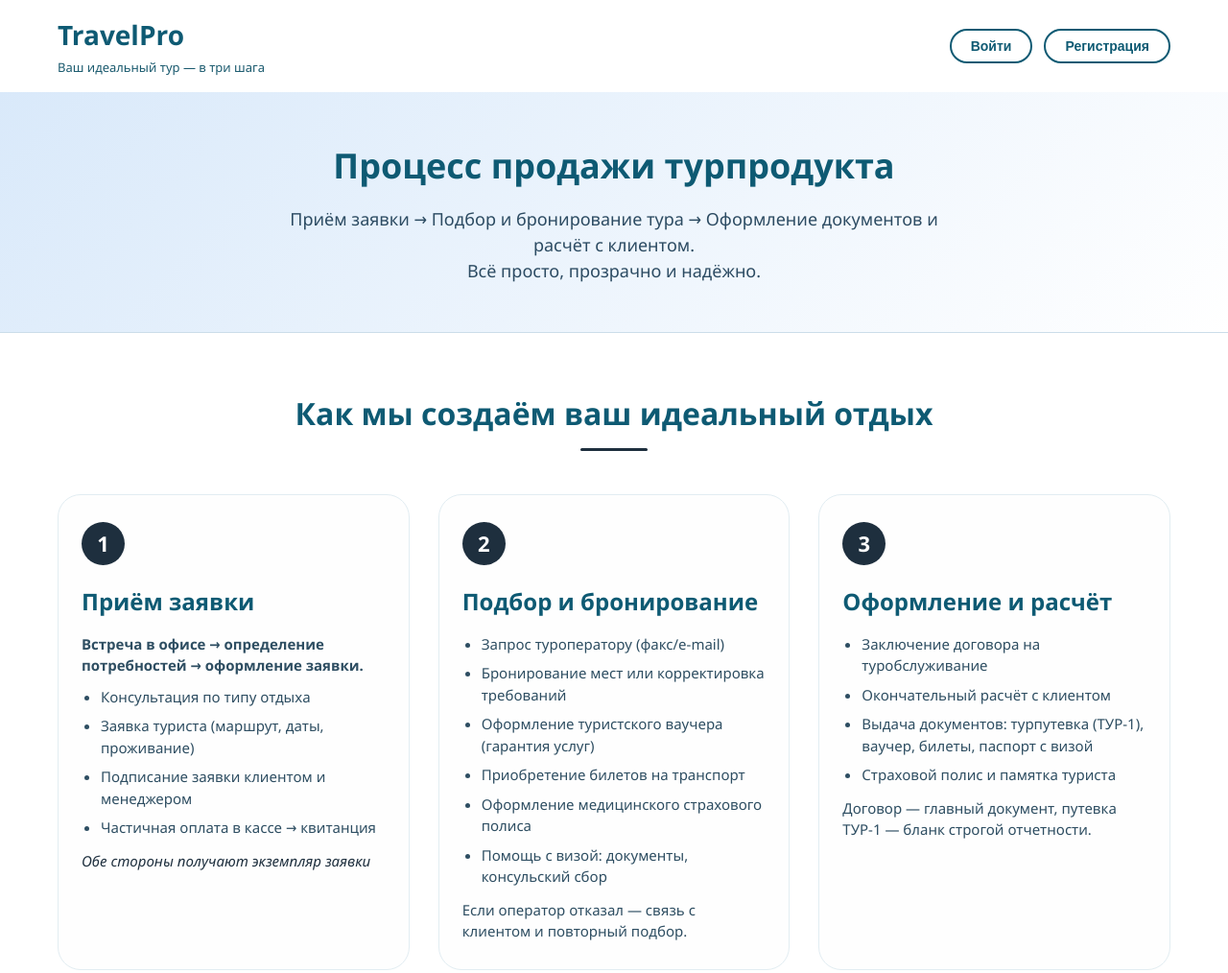
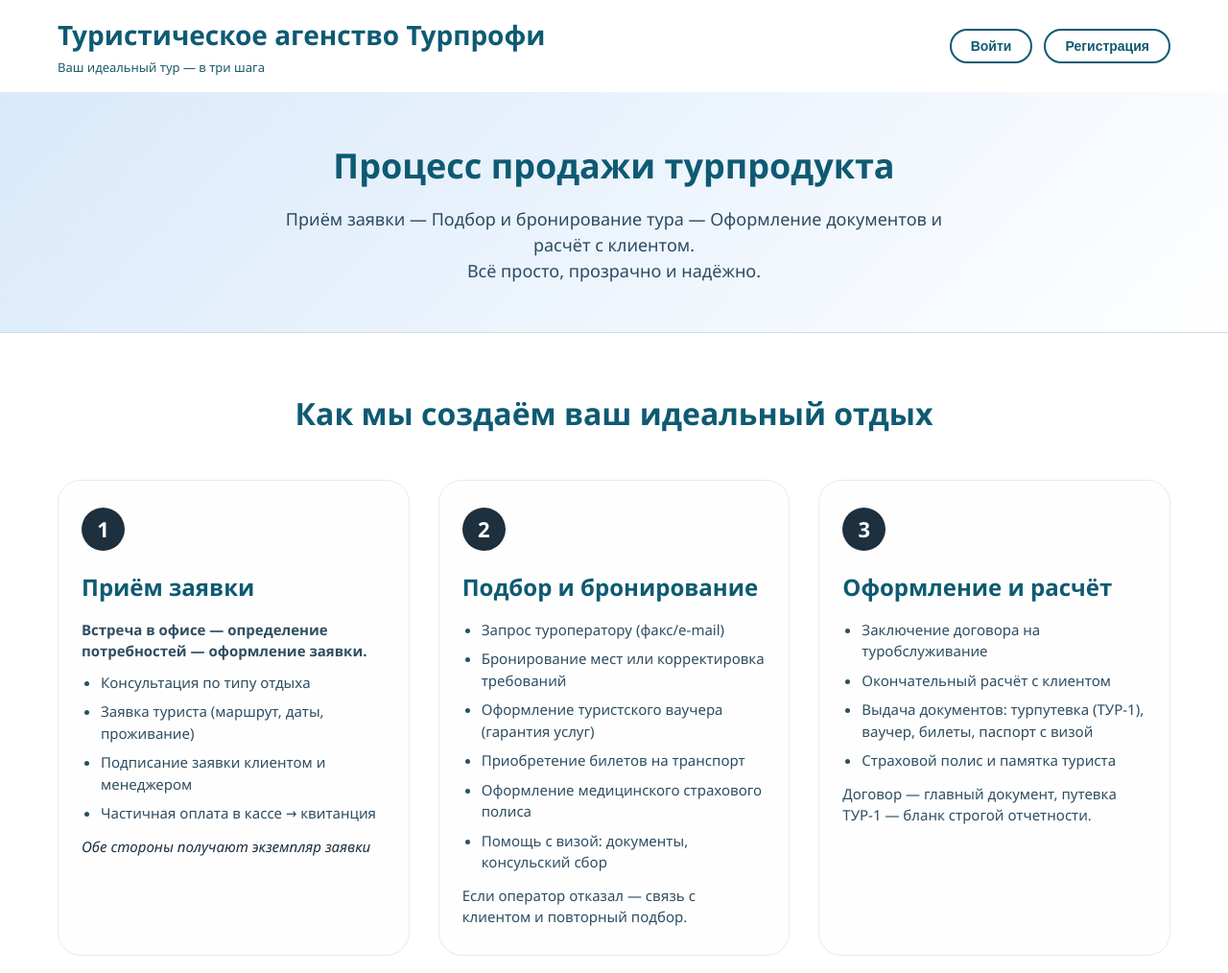
Before and after one commit to Evelina-25/-, a website: page frontend/chief/chief.html in a window 1280 px wide. Shown: the top 1014 px of the page at 96% size. Drawn offline with Linux system fonts and the light colour scheme.

Commit message:
название русское

```diff
--- a/frontend/chief/chief.css
+++ b/frontend/chief/chief.css
@@ -115,16 +115,6 @@
     position: relative;
   }
 
-  .section-title:after {
-    content: "";
-    display: block;
-    width: 70px;
-    height: 3px;
-    background-color: #1e2f3e;
-    margin: 12px auto 0;
-    border-radius: 3px;
-  }
-
   .steps-grid {
     display: flex;
     flex-wrap: wrap;
@@ -138,13 +128,11 @@
     padding: 28px 24px;
     flex: 1;
     min-width: 260px;
-    transition: transform 0.2s;
+
     border: 1px solid #e2edf2;
   }
 
-  .step-card:hover {
-    transform: translateY(-5px);
-  }
+
 
   .step-number {
     background-color: #1e2f3e;
--- a/frontend/chief/chief.html
+++ b/frontend/chief/chief.html
@@ -10,7 +10,7 @@
   <header class="header">
     <div class="container header-inner">
       <div class="logo">
-        <h1>TravelPro</h1>
+        <h1>Туристическое агенство Турпрофи</h1>
         <p>Ваш идеальный тур — в три шага</p>
       </div>
       <div class="auth-buttons">
@@ -22,7 +22,7 @@
   <section class="hero">
     <div class="container">
       <h2>Процесс продажи турпродукта</h2>
-      <p>Приём заявки → Подбор и бронирование тура → Оформление документов и расчёт с клиентом.<br>
+      <p>Приём заявки — Подбор и бронирование тура — Оформление документов и расчёт с клиентом.<br>
       Всё просто, прозрачно и надёжно.</p>
     </div>
   </section>
@@ -34,7 +34,7 @@
         <div class="step-card">
           <div class="step-number">1</div>
           <h3> Приём заявки</h3>
-          <p><strong>Встреча в офисе → определение потребностей → оформление заявки.</strong></p>
+          <p><strong>Встреча в офисе — определение потребностей — оформление заявки.</strong></p>
           <ul>
             <li>Консультация по типу отдыха</li>
             <li>Заявка туриста (маршрут, даты, проживание)</li>
```
Also changed, not shown: frontend/Avt/avt.html (+1 -1 lines), frontend/Reg/reg.html (+1 -1 lines).
